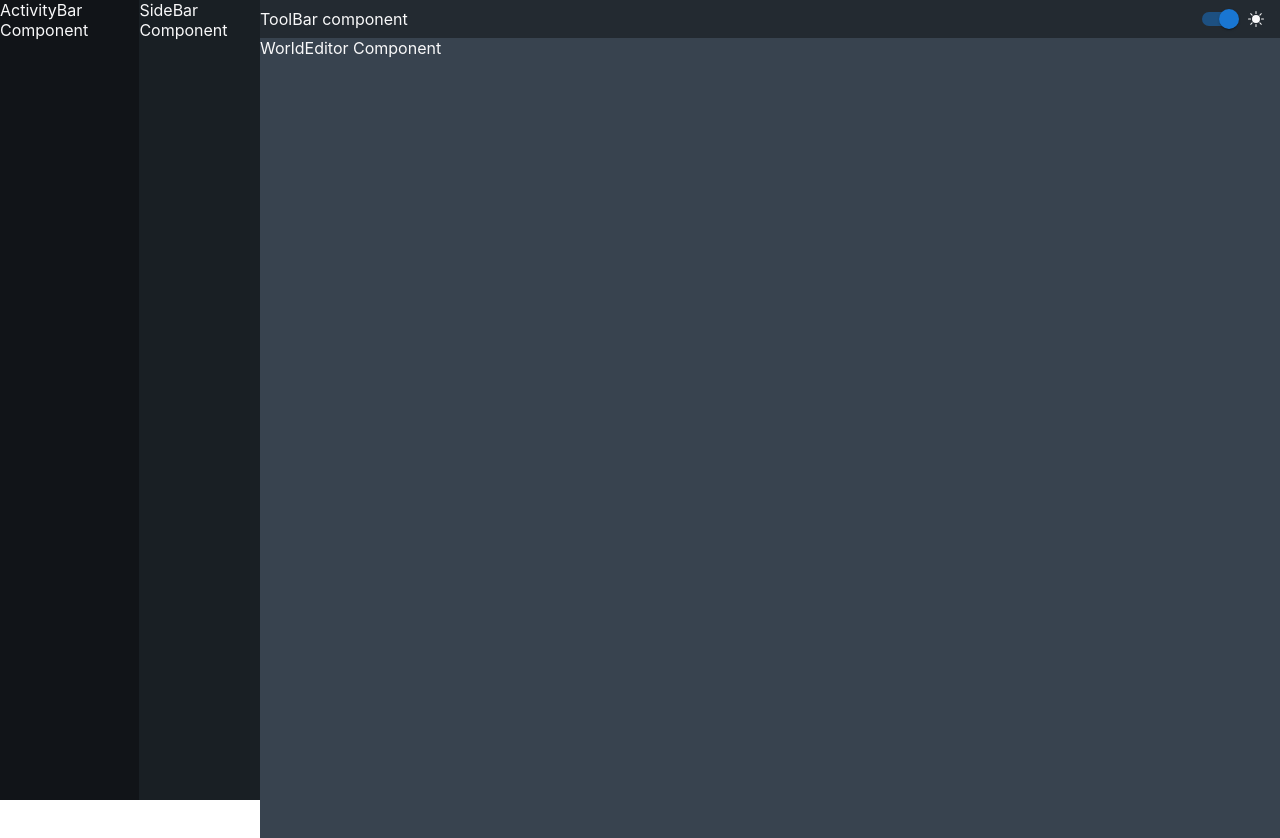
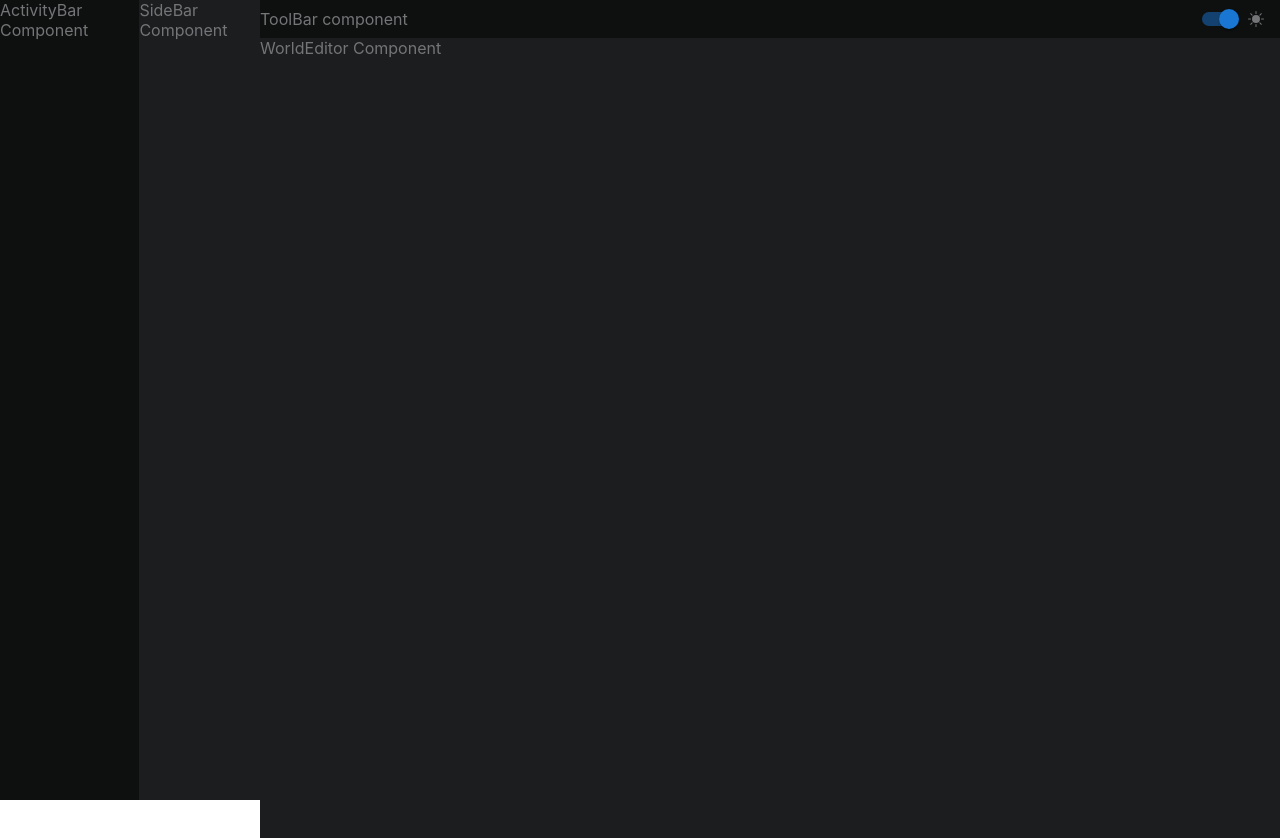
Before and after one commit to JoshuaIsrael/Archivist, a React (Create React App) app: page / in a window 1280 px wide. Built offline with nearby package versions, Linux system fonts and the light colour scheme.

Commit message:
Changed dark theme colors

```diff
--- a/src/components/ToolBar/ToolBar.tsx
+++ b/src/components/ToolBar/ToolBar.tsx
@@ -9,7 +9,7 @@ const ToolBar: FC<ToolBarProps> = () => {
   const themeContext = useContext(ThemeContext);
 
   const toolBarStyle = {
-    backgroundColor: themeContext?.theme?.tertiary,
+    backgroundColor: themeContext?.theme?.primary,
     color: themeContext?.theme?.medium
   }
 
--- a/src/components/WorldEditor/WorldEditor.tsx
+++ b/src/components/WorldEditor/WorldEditor.tsx
@@ -8,7 +8,7 @@ const WorldEditor: FC<WorldEditorProps> = () => {
   const themeContext = useContext(ThemeContext);
 
   const worldEditorStyle = {
-    backgroundColor: themeContext?.theme?.quaternary,
+    backgroundColor: themeContext?.theme?.secondary,
     color: themeContext?.theme?.medium
   }
 
--- a/src/themes/dark-theme.ts
+++ b/src/themes/dark-theme.ts
@@ -1,15 +1,15 @@
 import { ITheme } from "../app/interfaces";
 
 export const DarkTheme: ITheme = {
-    primary: '#111418',
-    secondary: '#191F24',
-    tertiary: '#232A31',
-    quaternary: '#38434F',
+    primary: '#0E0F0F',
+    secondary: '#1B1D1F',
+    tertiary: '#292C2E',
+    quaternary: '#464A4D',
     success: '#28A746',
     danger: '#DC3546',
     warning: '#FFC107',
     info: '#17A2B8',
-    light: '#EFF0F2',
-    medium: '#F9F9FA',
-    heavy: '#FFFFFF'
+    light: '#7A7E80',
+    medium: '#737577',
+    heavy: '#F5F5F5'
 }
--- a/src/themes/light-theme.ts
+++ b/src/themes/light-theme.ts
@@ -1,10 +1,10 @@
 import { ITheme } from "../app/interfaces";
 
 export const LightTheme: ITheme = {
-    primary: '#FFFFFF',
-    secondary: '#F9F9FA',
-    tertiary: '#EFF0F2',
-    quaternary: '#DBDEE1',
+    primary: '#DBDEE1',
+    secondary: '#EFF0F2',
+    tertiary: '#F9F9FA',
+    quaternary: '#FFFFFF',
     success: '#28A746',
     danger: '#DC3546',
     warning: '#FFC107',
```
